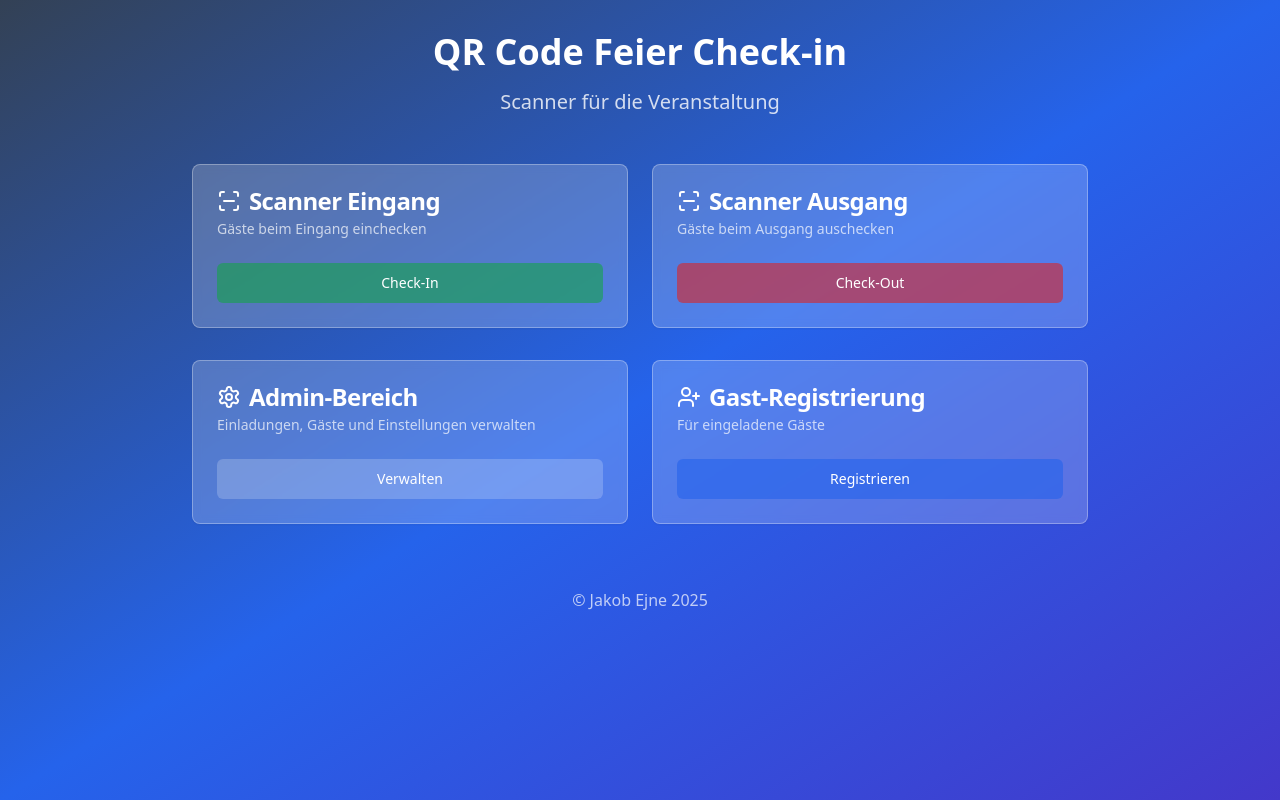
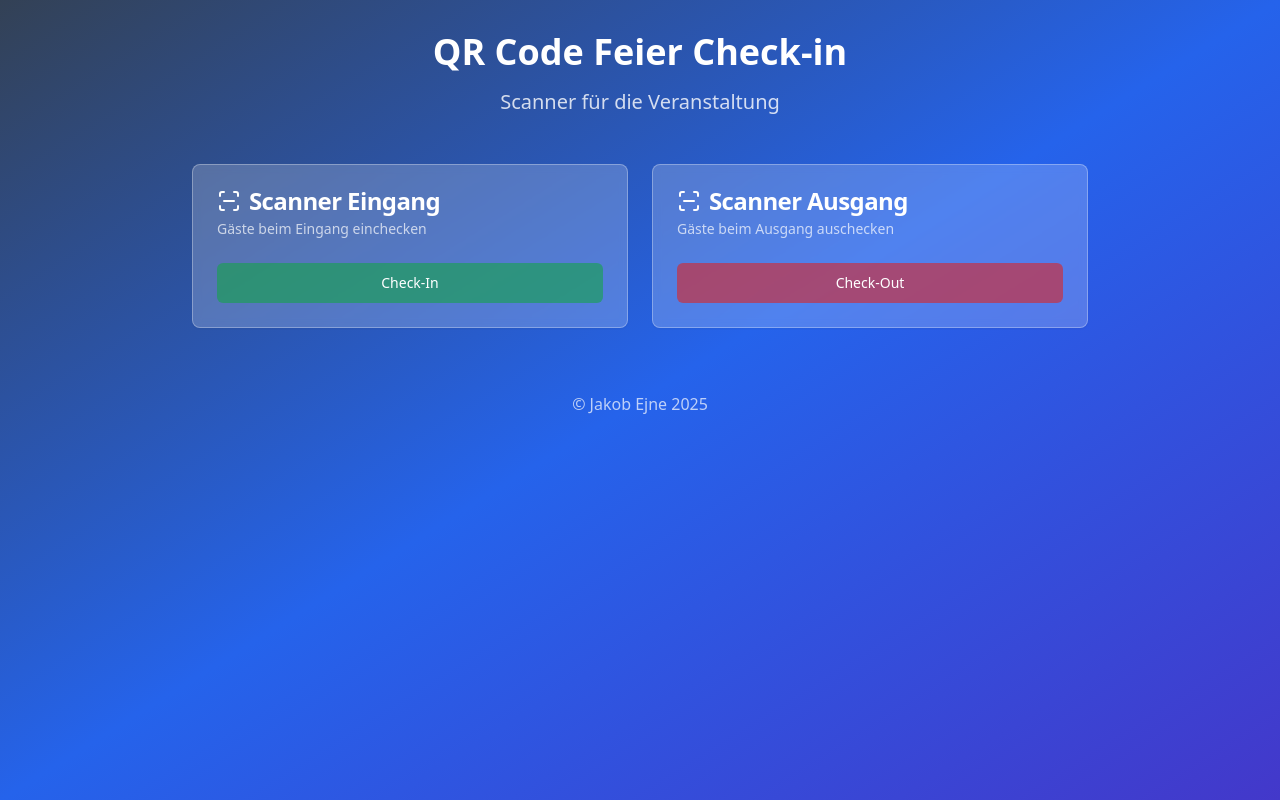
Before and after one commit to medpex/check-in, a React (Vite) app: page / in a window 1280 px wide. Built offline with nearby package versions, Linux system fonts and the light colour scheme.

Commit message:
Refactor: Hide /admin and /formular from index
The changes remove the links to /admin and /formular from the index page, making them accessible only via direct navigation.

```diff
--- a/src/pages/Index.tsx
+++ b/src/pages/Index.tsx
@@ -1,5 +1,5 @@
 
-import { ScanLine, Settings, UserPlus } from "lucide-react";
+import { ScanLine } from "lucide-react";
 import { Link } from "react-router-dom";
 import { Button } from "@/components/ui/button";
 import { Card, CardContent, CardDescription, CardHeader, CardTitle } from "@/components/ui/card";
@@ -17,8 +17,8 @@ const Index = () => {
           </p>
         </div>
 
-        <div className="grid md:grid-cols-2 gap-6 max-w-4xl mx-auto mb-8">
-          {/* Scanner-Funktionen */}
+        <div className="grid md:grid-cols-2 gap-6 max-w-4xl mx-auto">
+          {/* Scanner Eingang */}
           <Card className="backdrop-blur-sm bg-white/20 border-white/30 hover:bg-white/25 transition-all">
             <CardHeader>
               <CardTitle className="text-white flex items-center gap-2">
@@ -38,6 +38,7 @@ const Index = () => {
             </CardContent>
           </Card>
 
+          {/* Scanner Ausgang */}
           <Card className="backdrop-blur-sm bg-white/20 border-white/30 hover:bg-white/25 transition-all">
             <CardHeader>
               <CardTitle className="text-white flex items-center gap-2">
@@ -58,48 +59,6 @@ const Index = () => {
           </Card>
         </div>
 
-        <div className="grid md:grid-cols-2 gap-6 max-w-4xl mx-auto">
-          {/* Admin-Bereich */}
-          <Card className="backdrop-blur-sm bg-white/20 border-white/30 hover:bg-white/25 transition-all">
-            <CardHeader>
-              <CardTitle className="text-white flex items-center gap-2">
-                <Settings className="h-6 w-6" />
-                Admin-Bereich
-              </CardTitle>
-              <CardDescription className="text-white/70">
-                Einladungen, Gäste und Einstellungen verwalten
-              </CardDescription>
-            </CardHeader>
-            <CardContent>
-              <Link to="/admin">
-                <Button className="w-full bg-white/20 hover:bg-white/30 text-white">
-                  Verwalten
-                </Button>
-              </Link>
-            </CardContent>
-          </Card>
-
-          {/* Gast-Registrierung */}
-          <Card className="backdrop-blur-sm bg-white/20 border-white/30 hover:bg-white/25 transition-all">
-            <CardHeader>
-              <CardTitle className="text-white flex items-center gap-2">
-                <UserPlus className="h-6 w-6" />
-                Gast-Registrierung
-              </CardTitle>
-              <CardDescription className="text-white/70">
-                Für eingeladene Gäste
-              </CardDescription>
-            </CardHeader>
-            <CardContent>
-              <Link to="/formular">
-                <Button className="w-full bg-blue-600/60 hover:bg-blue-600/70 text-white">
-                  Registrieren
-                </Button>
-              </Link>
-            </CardContent>
-          </Card>
-        </div>
-
         <footer className="mt-16 text-center">
           <p className="text-white/70">© Jakob Ejne 2025</p>
         </footer>
```
